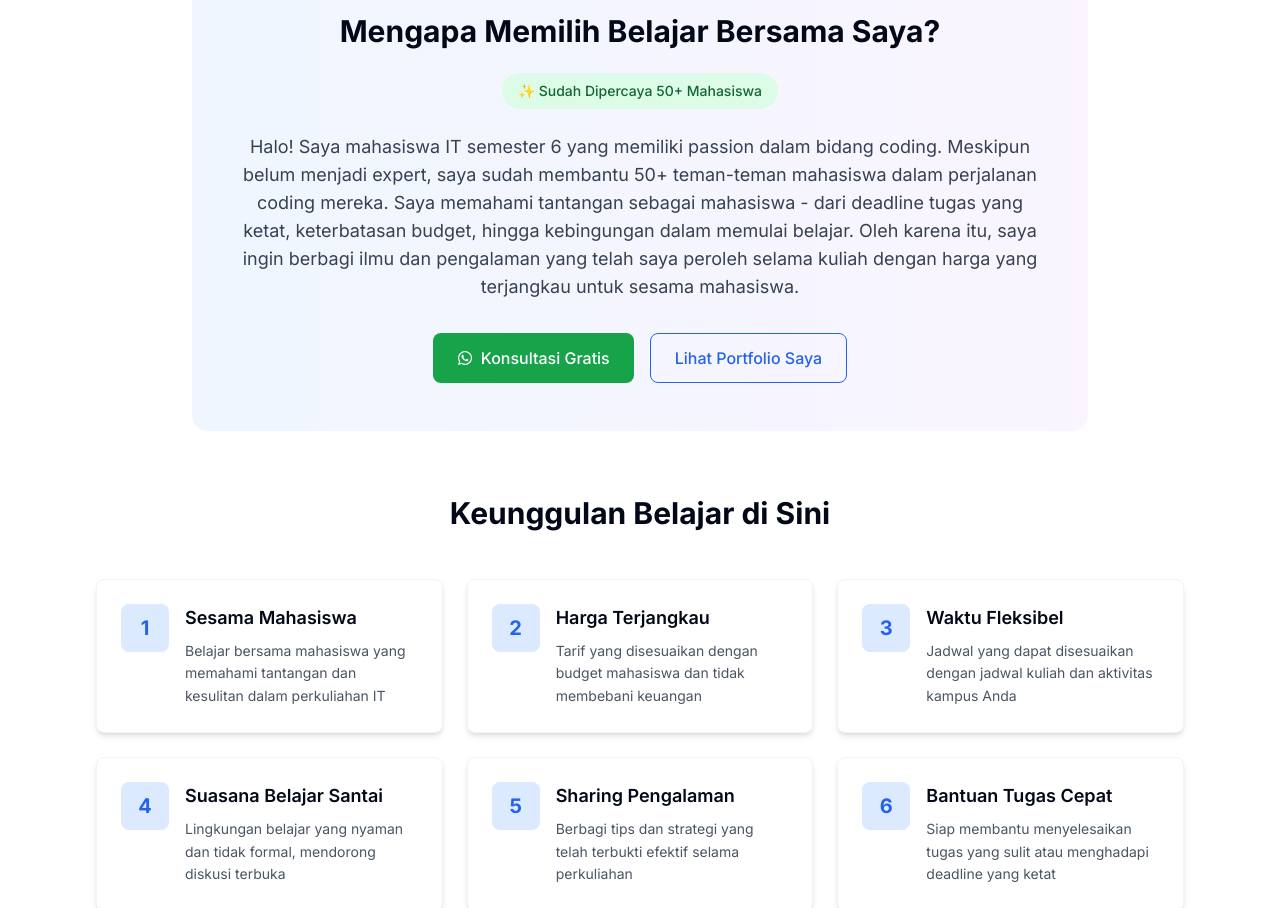
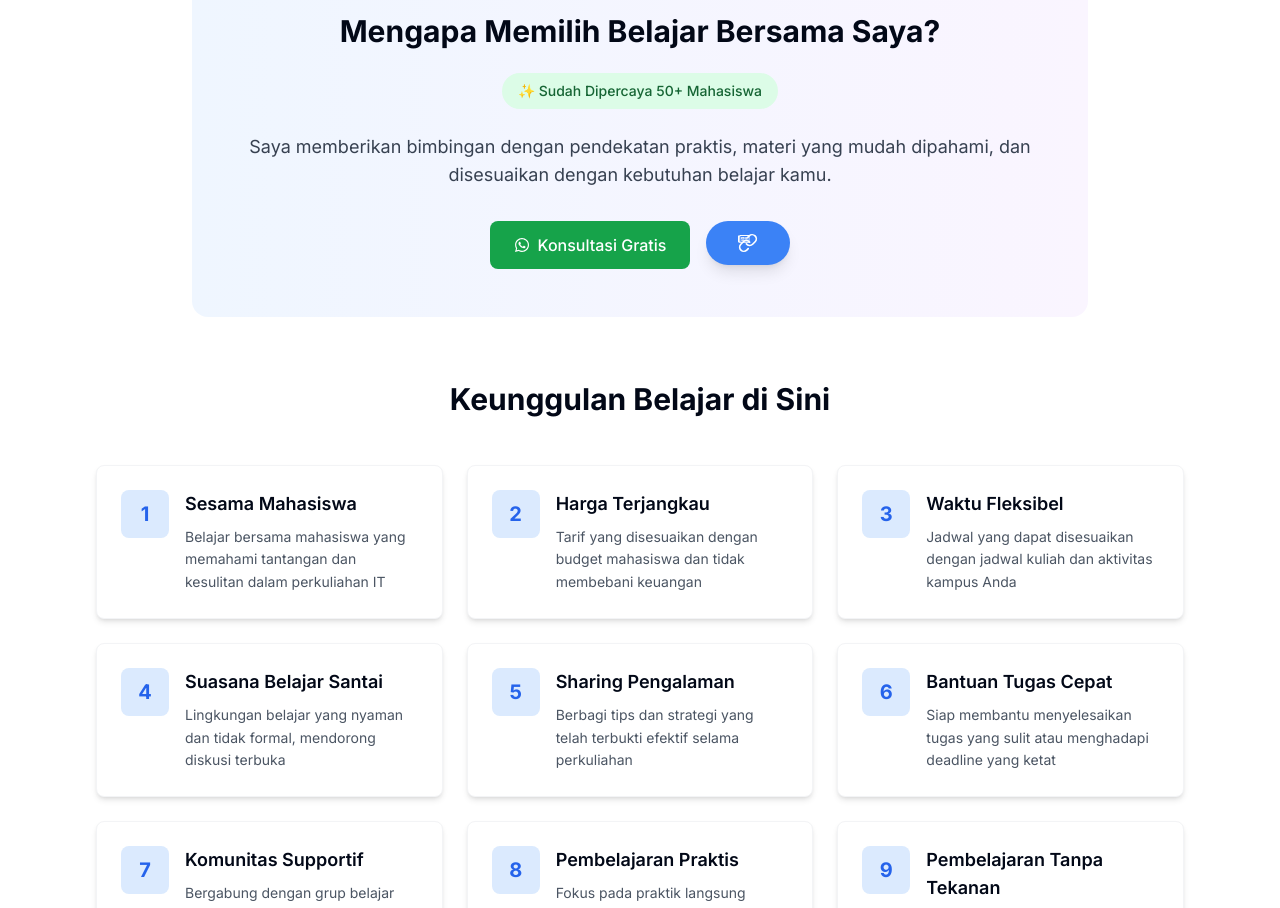
Before and after one commit to TeguhBagasM/thieverse, a Next.js app: page /jasa in a window 1280 px wide. Shown: the part 920-1828 px from the top of the page. Built offline with nearby package versions, Linux system fonts and the light colour scheme; no server answers.

Commit message:
feat(jasa): add jasa page

```diff
--- a/app/jasa/page.tsx
+++ b/app/jasa/page.tsx
@@ -2,7 +2,10 @@ import React from "react";
 import { Metadata } from "next";
 import InsightRoll from "@/components/insight-roll";
 import { jasaFeatures, siteConfig } from "@/config/site";
-import { FaWhatsapp, FaCode, FaUsers, FaGlobe } from "react-icons/fa";
+import { FaWhatsapp, FaCode, FaUsers, FaGlobe, FaRegNewspaper } from "react-icons/fa";
+import { Link } from "lucide-react";
+import { cn } from "@/lib/utils";
+import { buttonVariants } from "@/components/ui/button";
 
 export const metadata: Metadata = {
   title: `Layanan Jasa | ${siteConfig.name}`,
@@ -114,12 +117,8 @@ export default function JasaPage() {
             </span>
           </div>
           <p className="text-gray-700 dark:text-gray-300 leading-relaxed text-center text-base sm:text-lg mb-8">
-            Halo! Saya mahasiswa IT semester 6 yang memiliki passion dalam bidang coding. Meskipun
-            belum menjadi expert, saya sudah membantu 50+ teman-teman mahasiswa dalam perjalanan coding
-            mereka. Saya memahami tantangan sebagai mahasiswa - dari deadline tugas yang ketat,
-            keterbatasan budget, hingga kebingungan dalam memulai belajar. Oleh karena itu, saya ingin
-            berbagi ilmu dan pengalaman yang telah saya peroleh selama kuliah dengan harga yang
-            terjangkau untuk sesama mahasiswa.
+            Saya memberikan bimbingan dengan pendekatan praktis, materi yang mudah dipahami, dan
+            disesuaikan dengan kebutuhan belajar kamu.
           </p>
           <div className="flex flex-col sm:flex-row gap-4 justify-center">
             <a
@@ -131,9 +130,15 @@ export default function JasaPage() {
               <FaWhatsapp className="mr-2" />
               Konsultasi Gratis
             </a>
-            <button className="inline-flex items-center justify-center border border-blue-600 text-blue-600 dark:text-blue-400 hover:bg-blue-600 hover:text-white font-medium py-3 px-6 rounded-lg transition-colors duration-200">
-              Lihat Portfolio Saya
-            </button>
+            <Link
+              href="/projects"
+              className={cn(
+                buttonVariants({ size: "lg" }),
+                "w-full sm:w-fit bg-blue-500 dark:bg-blue-400 text-white hover:bg-blue-700 dark:hover:bg-blue-500 font-semibold py-3 px-8 rounded-full shadow-lg hover:shadow-xl transition-all duration-300 ease-in-out transform hover:scale-105"
+              )}
+            >
+              <FaRegNewspaper className="mr-2 h-6 w-6" /> Lihat Project Saya
+            </Link>
           </div>
         </div>
 
```
